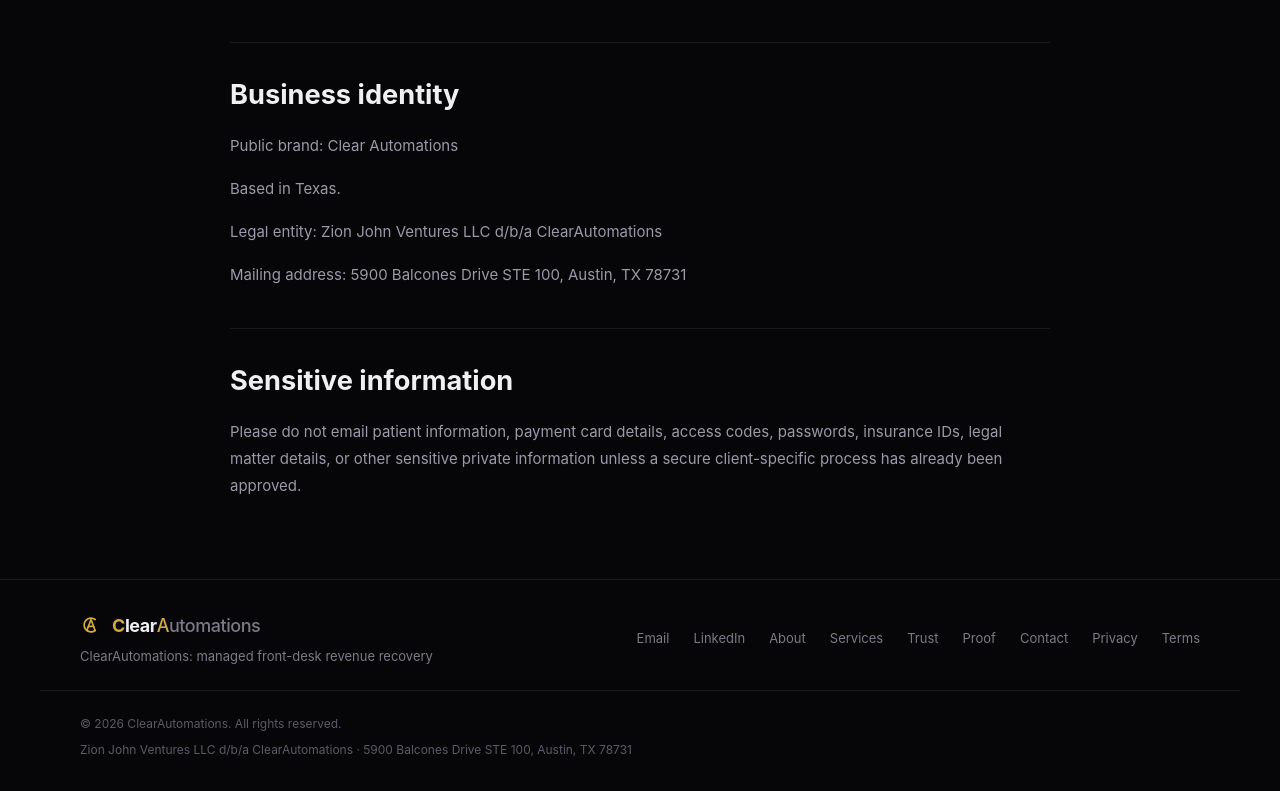
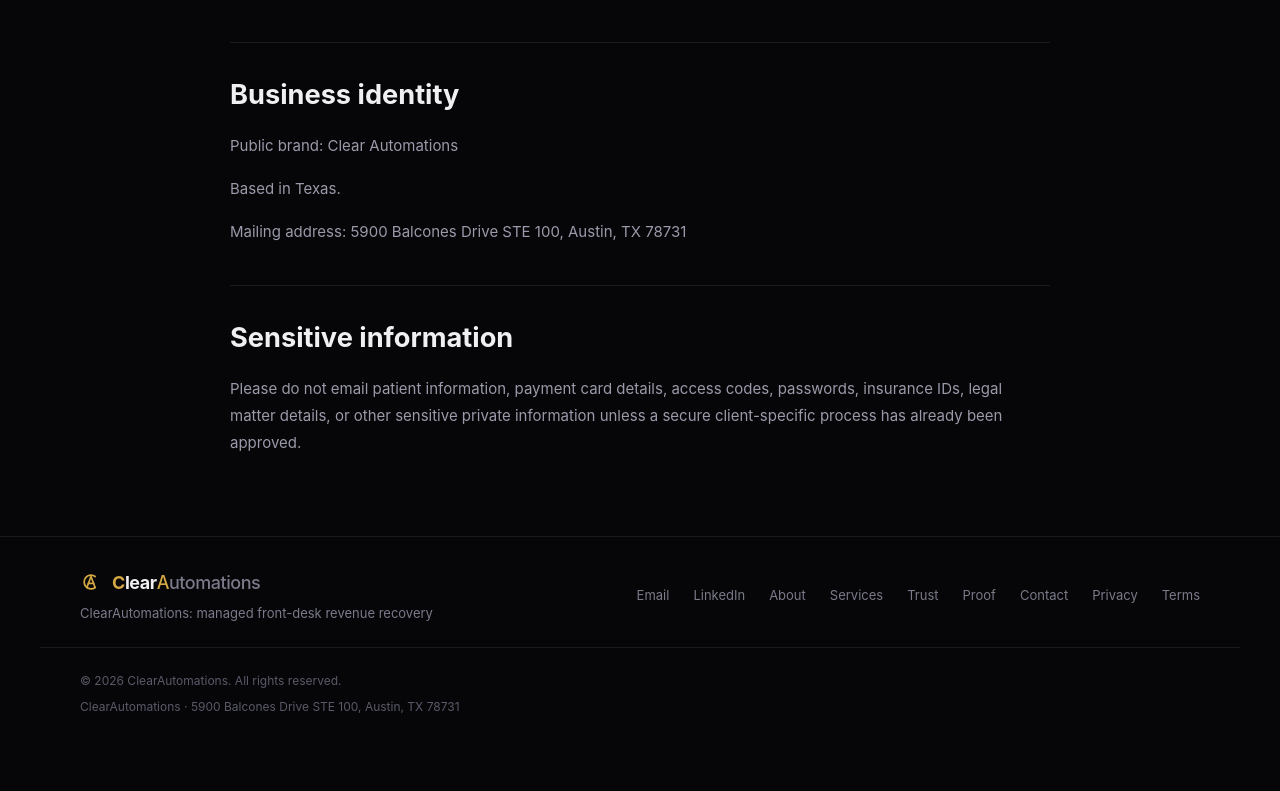
Before and after one commit to ZionZJ/clearautomations-website, a Next.js app: page /contact in a window 1280 px wide. Shown: the part 681-1472 px from the top of the page. After the commit the page ends 1429 px from the top, so only its background shows below. Built offline with nearby package versions, Linux system fonts and the light colour scheme.

Commit message:
Use ClearAutomations as public-facing identity

```diff
--- a/src/app/contact/page.tsx
+++ b/src/app/contact/page.tsx
@@ -47,9 +47,6 @@
       <PageSection title="Business identity">
         <p>Public brand: {siteConfig.displayName}</p>
         <p>Based in Texas.</p>
-        {!isPlaceholder(siteConfig.legalEntity) && (
-          <p>Legal entity: {siteConfig.legalEntity}</p>
-        )}
         {!isPlaceholder(siteConfig.mailingAddress) && (
           <p>Mailing address: {siteConfig.mailingAddress}</p>
         )}
--- a/src/components/site-footer.tsx
+++ b/src/components/site-footer.tsx
@@ -48,7 +48,7 @@
           &copy; 2026 ClearAutomations. All rights reserved.
         </p>
         <p className="text-[12px] text-[var(--ink-faint)] mt-2">
-          {siteConfig.legalEntity} &middot; {siteConfig.mailingAddress}
+          {siteConfig.name} &middot; {siteConfig.mailingAddress}
         </p>
       </div>
     </footer>
```
Also changed, not shown: 1 other file (tests, documents, lock files or other folders).
